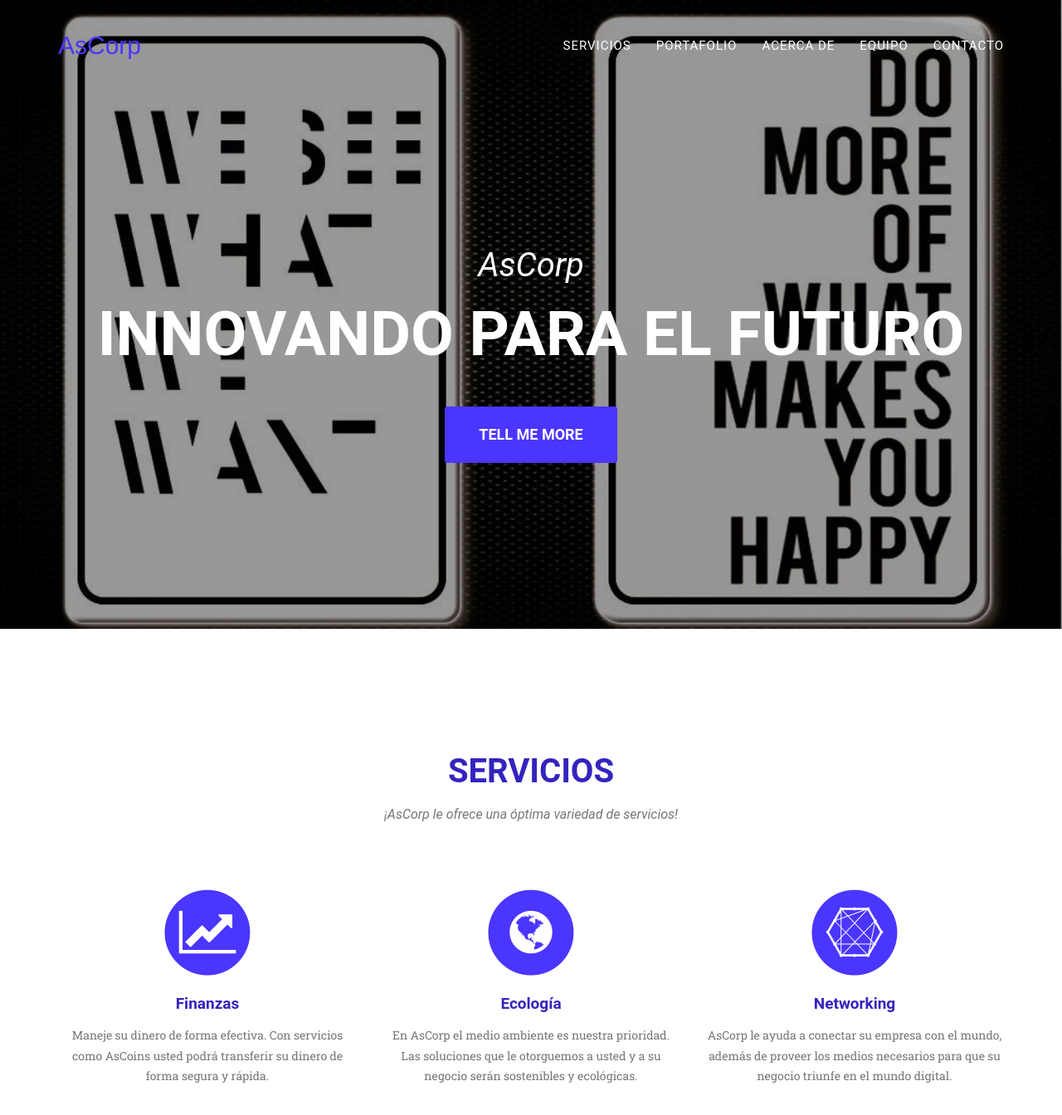
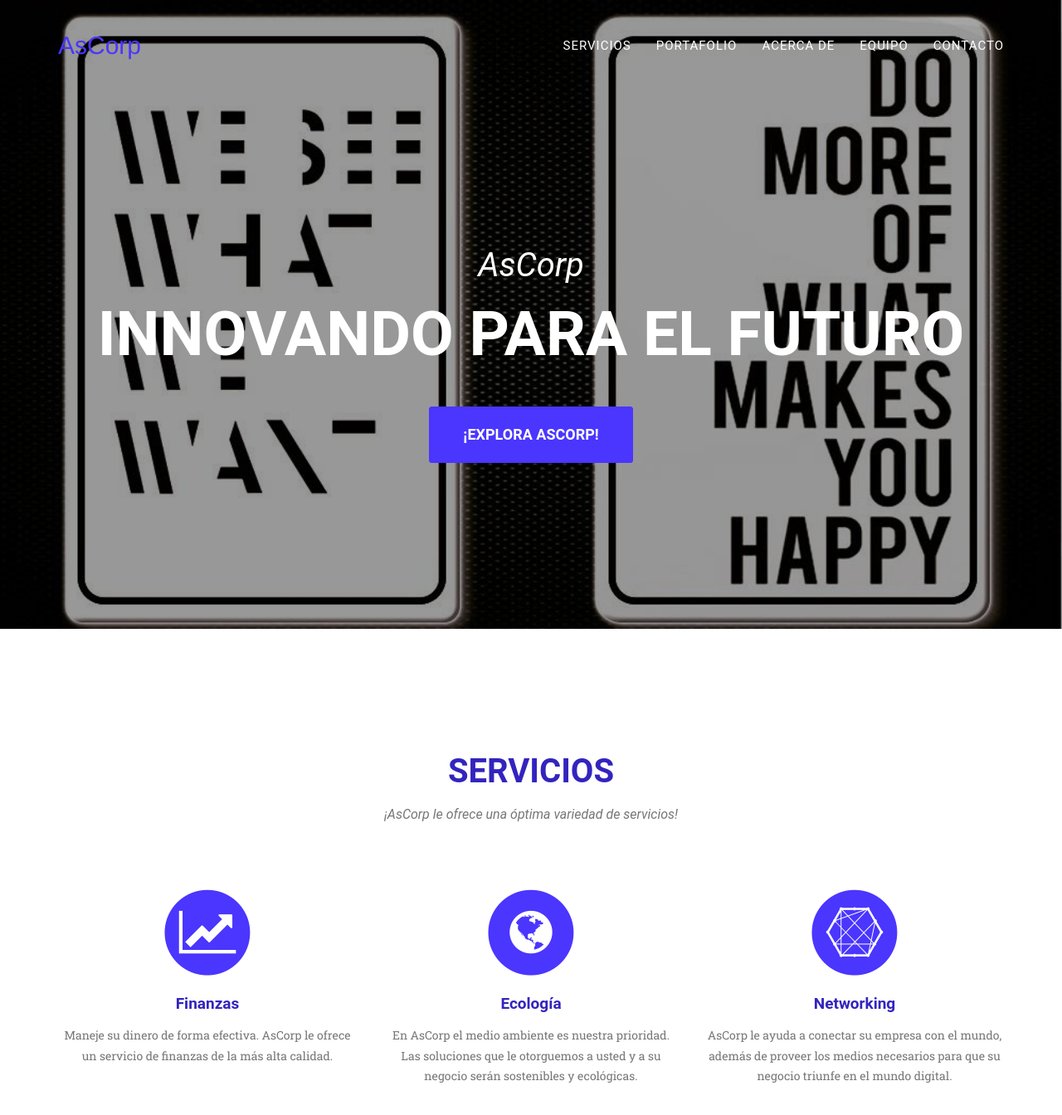
Before and after one commit to ascorpmx/ascorpmx.github.io, a Jekyll site: the page built from index.html, in a window 1280 px wide and 1400 px high. Shown: the top 1344 px of the window at 83% size. Built offline with Jekyll 4.4.1, drawn with Linux system fonts in a browser that asks for light colours; some web fonts are replaced.

Commit message:
More modifications

```diff
--- a/_includes/clients.html
+++ b/_includes/clients.html
@@ -4,7 +4,7 @@
             <div class="row">
                 <div class="col-md-3 col-sm-6">
                     <a href="#">
-                        <img src="img/logos/envato.jpg" class="img-responsive img-centered" alt="">
+                        <img src="img/logos/future-lab.png" class="img-responsive img-centered" alt="">
                     </a>
                 </div>
                 <div class="col-md-3 col-sm-6">
--- a/_includes/header.html
+++ b/_includes/header.html
@@ -47,7 +47,7 @@
         <div class="intro-text">
             <div class="intro-lead-in">AsCorp</div>
             <div class="intro-heading">Innovando para el futuro</div>
-            <a href="#services" class="page-scroll btn btn-xl">Tell Me More</a>
+            <a href="#services" class="page-scroll btn btn-xl">¡Explora AsCorp!</a>
         </div>
     </div>
 </header>
--- a/_includes/services.html
+++ b/_includes/services.html
@@ -14,9 +14,8 @@
                     <i class="fa fa-line-chart fa-stack-1x fa-inverse"></i>
                 </span>
                 <h4 class="service-heading">Finanzas</h4>
-                <p class="text-muted">Maneje su dinero de forma efectiva. Con servicios
-                    como AsCoins usted podrá transferir su dinero de forma segura y
-                    rápida.
+                <p class="text-muted">Maneje su dinero de forma efectiva. AsCorp
+                    le ofrece un servicio de finanzas de la más alta calidad.
                 </p>
             </div>
             <div class="col-md-4">
```
Also changed, not shown: img/logos/aetuts.jpg (deleted), img/logos/creative-market.jpg (deleted), img/logos/designmodo.jpg (deleted), img/logos/envato.jpg (deleted), img/logos/future-lab.png (added), img/logos/microlancer.jpg (deleted), img/logos/themeforest.jpg (deleted), img/logos/wordpress.jpg (deleted).
